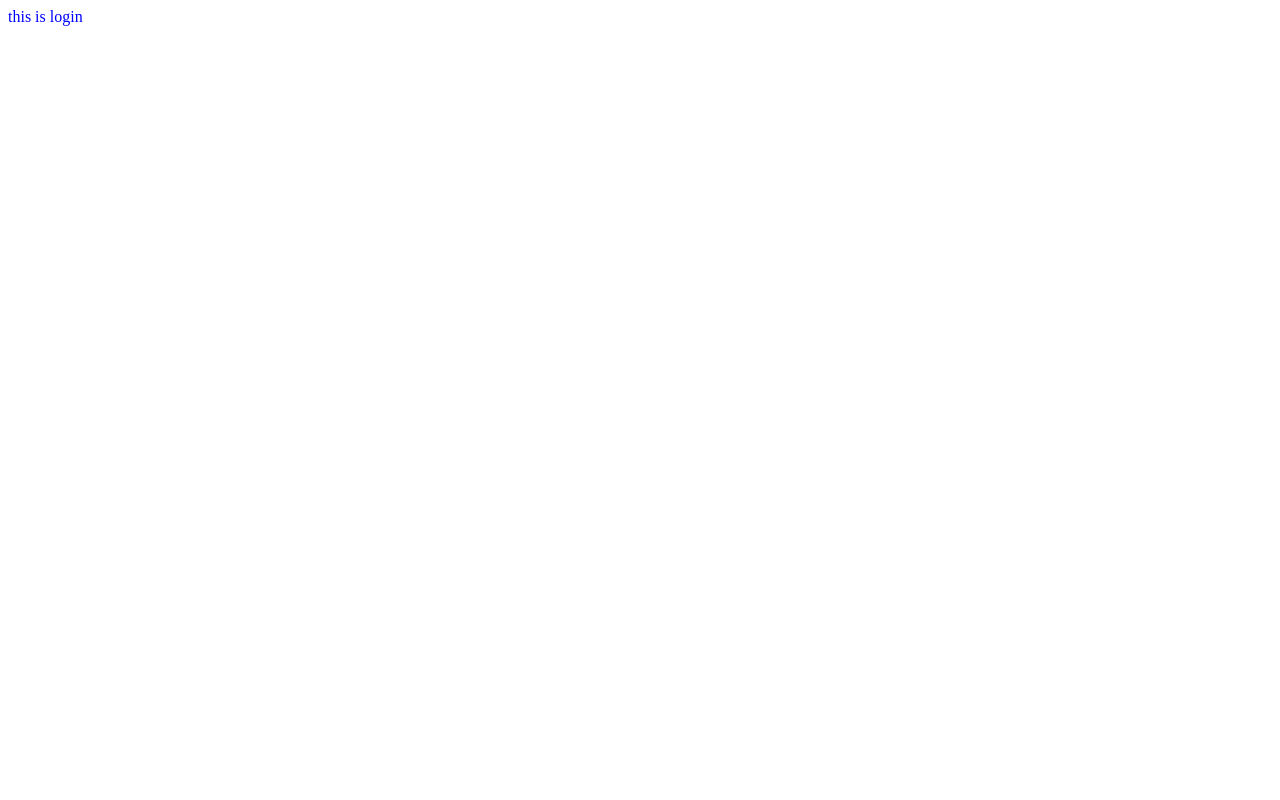
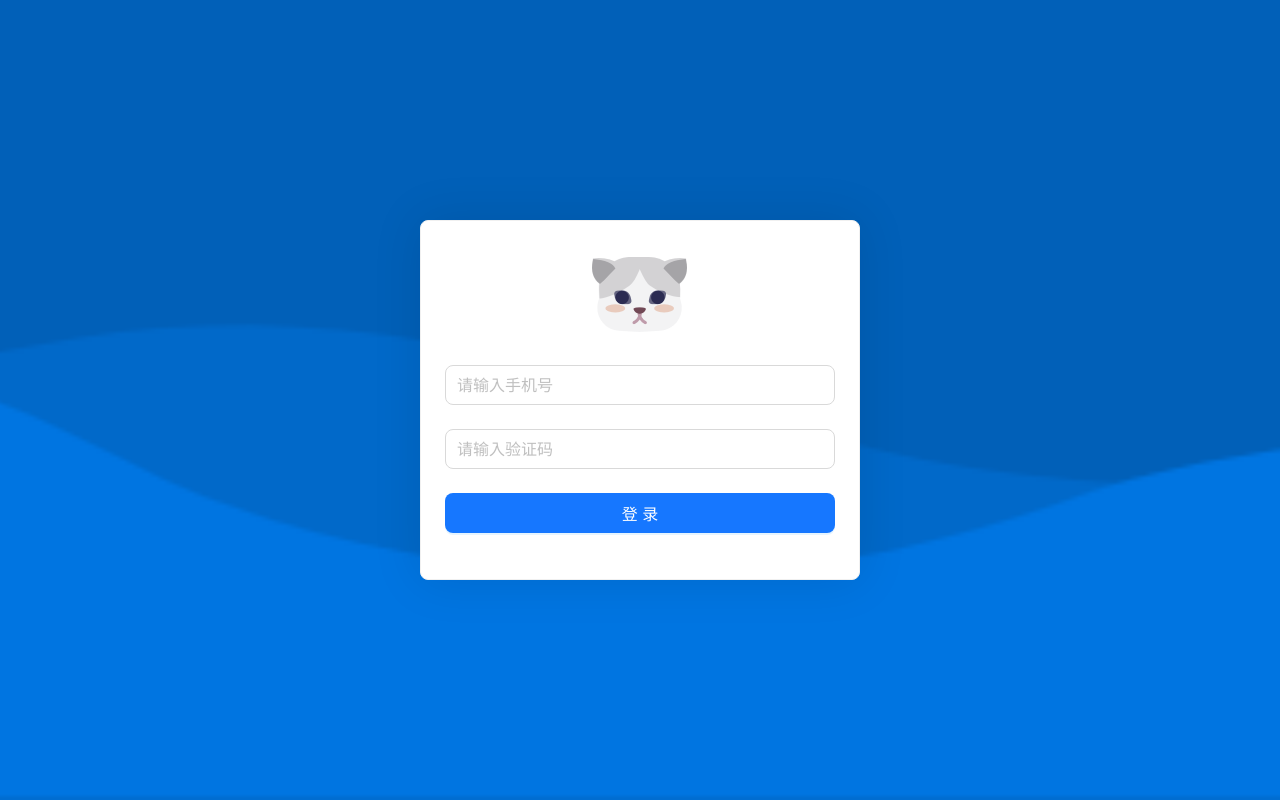
Before and after one commit to limo-chen/react-jike-web, a React (Create React App) app: page /login in a window 1280 px wide. Built offline with nearby package versions, Linux system fonts and the light colour scheme.

Commit message:
登录页面静态结构完成

```diff
--- a/src/pages/Login/index.js
+++ b/src/pages/Login/index.js
@@ -1,4 +1,29 @@
+import "./index.scss";
+import { Card, Form, Input, Button } from "antd";
+import logo from "@/assets/logo.png";
+
 const Login = () => {
-  return <div>this is login</div>;
+  return (
+    <div className="login">
+      <Card className="login-container">
+        <img className="login-logo" src={logo} alt="" />
+        {/* 登录表单 */}
+        <Form>
+          <Form.Item>
+            <Input size="large" placeholder="请输入手机号" />
+          </Form.Item>
+          <Form.Item>
+            <Input size="large" placeholder="请输入验证码" />
+          </Form.Item>
+          <Form.Item>
+            <Button type="primary" htmlType="submit" size="large" block>
+              登录
+            </Button>
+          </Form.Item>
+        </Form>
+      </Card>
+    </div>
+  );
 };
+
 export default Login;
--- /dev/null
+++ b/src/pages/Login/index.scss
@@ -0,0 +1,29 @@
+.login {
+  width: 100%;
+  height: 100%;
+  position: absolute;
+  left: 0;
+  top: 0;
+  background: center/cover url("~@/assets/login.png");
+
+  .login-logo {
+    width: 100px;
+    height: 100px;
+    display: block;
+    margin: 0 auto 20px;
+  }
+
+  .login-container {
+    width: 440px;
+    height: 360px;
+    position: absolute;
+    left: 50%;
+    top: 50%;
+    transform: translate(-50%, -50%);
+    box-shadow: 0 0 50px rgb(0 0 0 / 10%);
+  }
+
+  .login-checkbox-label {
+    color: #1890ff;
+  }
+}
```
Also changed, not shown: src/assets/login.png (added), src/assets/logo.png (added).
